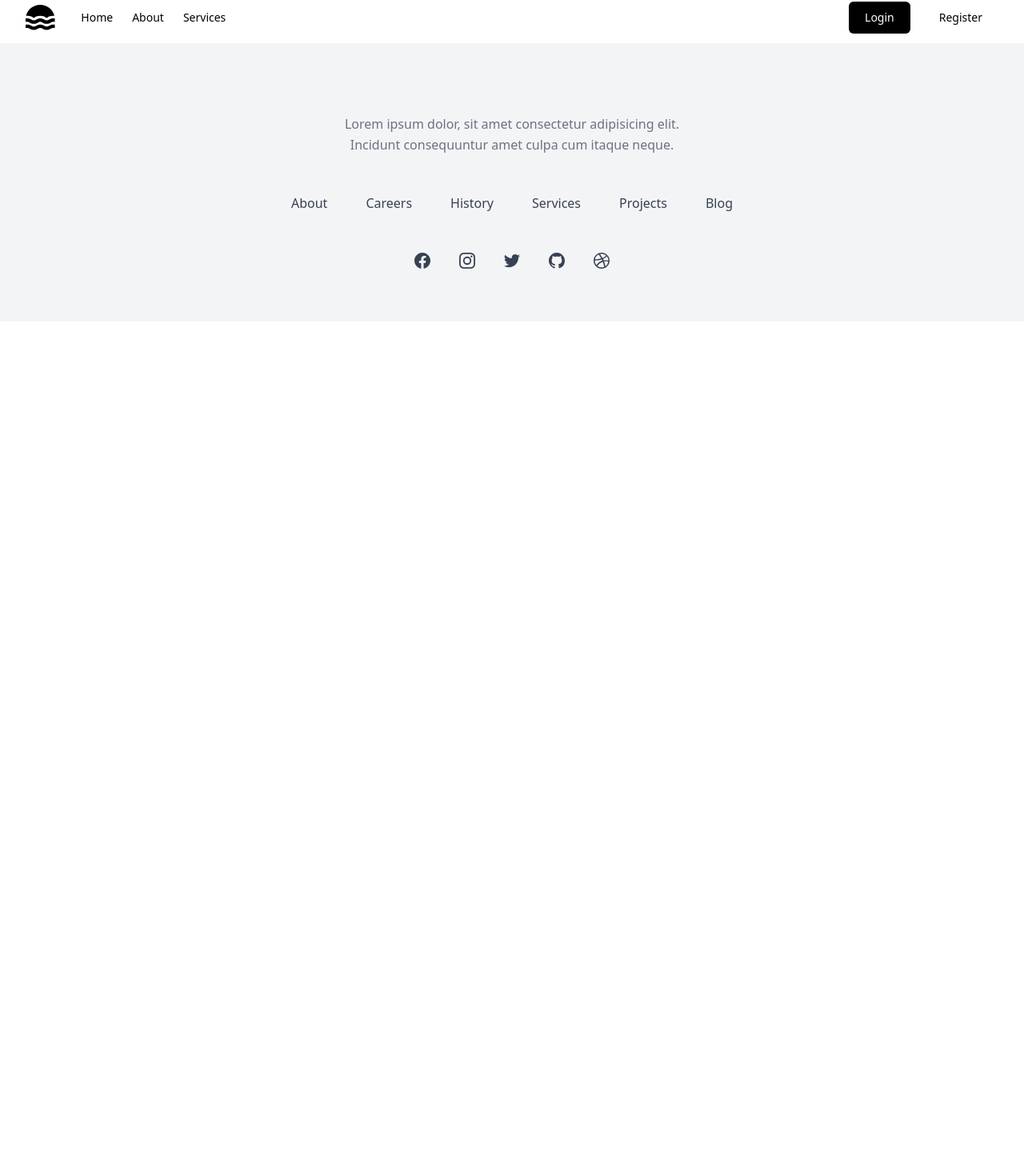
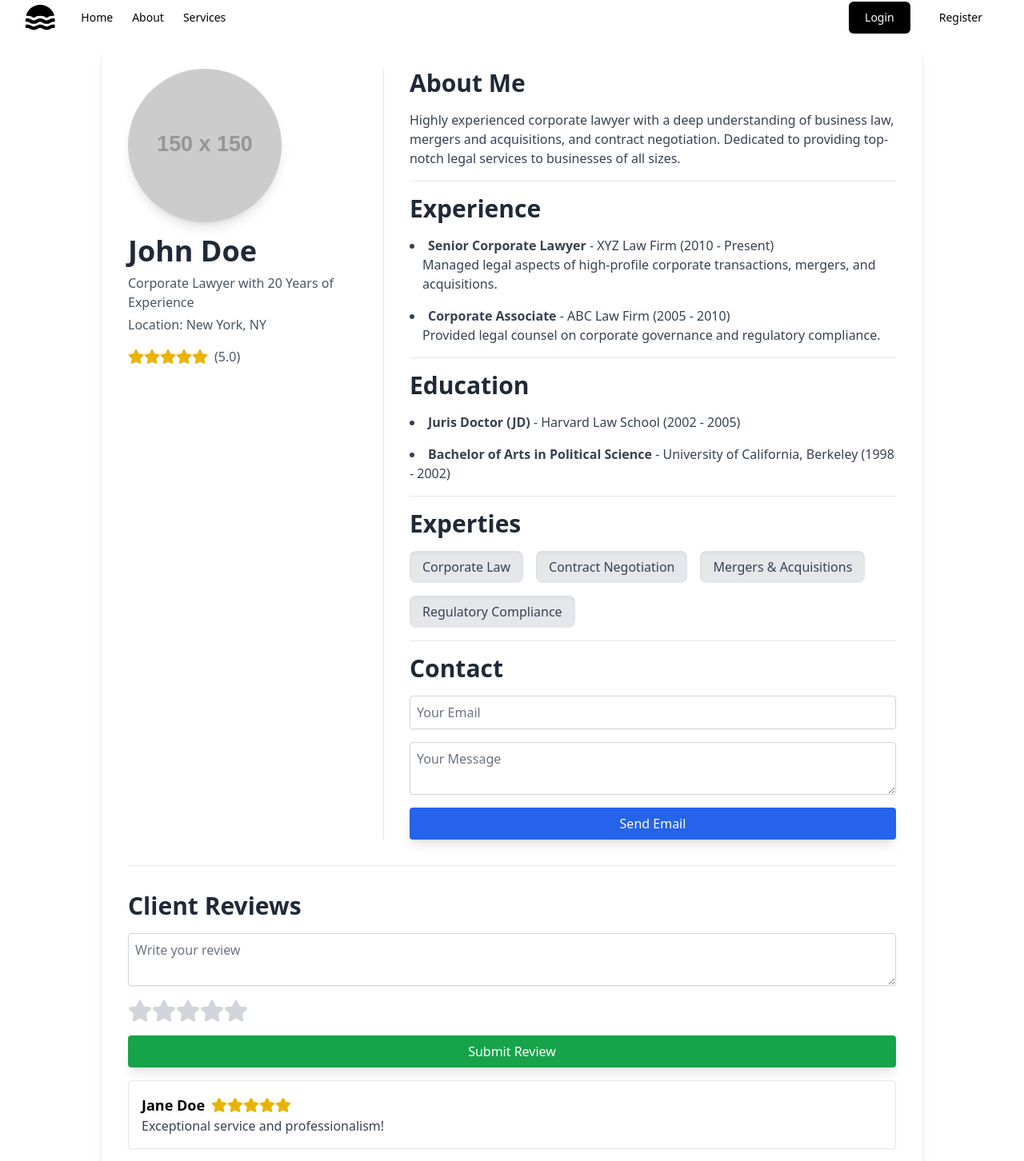
Before and after one commit to aditya4737/Mini-Project, a React (Vite) app in the folder client/: page /LawyerProfile in a window 1280 px wide. Shown: the part 10-1462 px from the top of the page at 80% size. Before the commit the page ends 800 px from the top, so only its background shows below. Built offline with nearby package versions, Linux system fonts and the light colour scheme.

Commit message:
added lawyerprofile page with dummy data

```diff
--- a/client/package.json
+++ b/client/package.json
@@ -14,6 +14,7 @@
     "jspdf": "^2.5.1",
     "react": "^18.3.1",
     "react-dom": "^18.3.1",
+    "react-icons": "^5.3.0",
     "react-router-dom": "^6.26.0"
   },
   "devDependencies": {
--- a/client/src/App.jsx
+++ b/client/src/App.jsx
@@ -13,6 +13,7 @@ import Home from './pages/Home';
 import Header from './components/Header';
 import Footer from './components/Footer';
 import { LawyerLogin } from './pages/LawyerLogin';
+import LawyerProfile from './pages/LawyerProfile';
 
 function App() {
   const [count, setCount] = useState(0)
@@ -30,6 +31,7 @@ function App() {
         <Route path="/Lawyers" element={<Lawyers/>}/>
         <Route path="/Chat" element={<Chat/>}/>
         <Route path="/LawyerLogin" element={<LawyerLogin/>}/>
+        <Route path="/LawyerProfile" element={<LawyerProfile/>}/>
       </Routes>
     <Footer/>
     </BrowserRouter>
--- /dev/null
+++ b/client/src/pages/LawyerProfile.jsx
@@ -0,0 +1,172 @@
+import React, { useState } from 'react';
+import { FaStar } from "react-icons/fa";
+
+const Lawyers = () => {
+  const [reviews, setReviews] = useState([
+    { id: 1, name: "Jane Doe", content: "Exceptional service and professionalism!", rating: 5 },
+    { id: 2, name: "Michael Brown", content: "Highly recommended for corporate law matters.", rating: 4 },
+  ]);
+
+  const [newReview, setNewReview] = useState("");
+  const [newRating, setNewRating] = useState(0);
+
+  const handleReviewSubmit = (e) => {
+    e.preventDefault();
+    if (newReview.trim() === "" || newRating === 0) return;
+
+    const newReviewObj = {
+      id: reviews.length + 1,
+      name: "Anonymous",
+      content: newReview,
+      rating: newRating,
+    };
+
+    setReviews([...reviews, newReviewObj]);
+    setNewReview("");
+    setNewRating(0);
+  };
+
+  const renderStars = (rating) => {
+    return [...Array(5)].map((_, i) => (
+      <FaStar
+        key={i}
+        className={i < rating ? "text-yellow-500" : "text-gray-300"}
+        size={20}
+      />
+    ));
+  };
+
+  return (
+    <div className="max-w-5xl mx-auto bg-white shadow-lg rounded-lg p-8">
+      <div className="flex flex-col md:flex-row">
+        {/* Left Column: Profile Image and Basic Info */}
+        <div className="md:w-1/3 flex flex-col items-center md:items-start border-r border-gray-200 pr-8 mb-8 md:mb-0">
+          <img
+            src="https://via.placeholder.com/150"
+            alt="Profile"
+            className="rounded-full w-40 h-40 md:w-48 md:h-48 mb-4 shadow-lg"
+          />
+          <h1 className="text-4xl font-bold text-gray-800 text-center md:text-left">John Doe</h1>
+          <p className="text-gray-600 mt-2 text-center md:text-left">Corporate Lawyer with 20 Years of Experience</p>
+          <p className="text-gray-600 mt-1 text-center md:text-left">Location: New York, NY</p>
+
+          {/* Profile Rating */}
+          <div className="flex items-center mt-4">
+            {renderStars(5)}
+            <span className="ml-2 text-gray-600">(5.0)</span>
+          </div>
+        </div>
+
+        {/* Right Column: Detailed Information */}
+        <div className="md:w-2/3 pl-0 md:pl-8">
+          <div className="border-b border-gray-200 pb-4 mb-4">
+            <h2 className="text-3xl font-semibold text-gray-800 mb-4">About Me</h2>
+            <p className="text-gray-700">
+              Highly experienced corporate lawyer with a deep understanding of business law, mergers and acquisitions, and contract negotiation. Dedicated to providing top-notch legal services to businesses of all sizes.
+            </p>
+          </div>
+
+          <div className="border-b border-gray-200 pb-4 mb-4">
+            <h2 className="text-3xl font-semibold text-gray-800 mb-4">Experience</h2>
+            <ul className="list-disc list-inside text-gray-700 space-y-4">
+              <li>
+                <span className="font-semibold">Senior Corporate Lawyer</span> - XYZ Law Firm (2010 - Present)
+                <p className="ml-4">Managed legal aspects of high-profile corporate transactions, mergers, and acquisitions.</p>
+              </li>
+              <li>
+                <span className="font-semibold">Corporate Associate</span> - ABC Law Firm (2005 - 2010)
+                <p className="ml-4">Provided legal counsel on corporate governance and regulatory compliance.</p>
+              </li>
+            </ul>
+          </div>
+
+          <div className="border-b border-gray-200 pb-4 mb-4">
+            <h2 className="text-3xl font-semibold text-gray-800 mb-4">Education</h2>
+            <ul className="list-disc list-inside text-gray-700 space-y-4">
+              <li>
+                <span className="font-semibold">Juris Doctor (JD)</span> - Harvard Law School (2002 - 2005)
+              </li>
+              <li>
+                <span className="font-semibold">Bachelor of Arts in Political Science</span> - University of California, Berkeley (1998 - 2002)
+              </li>
+            </ul>
+          </div>
+
+          <div className="pb-4">
+            <h2 className="text-3xl font-semibold text-gray-800 mb-4">Experties</h2>
+            <div className="flex flex-wrap gap-4 text-gray-700">
+              <span className="bg-gray-200 py-2 px-4 rounded-lg shadow-inner">Corporate Law</span>
+              <span className="bg-gray-200 py-2 px-4 rounded-lg shadow-inner">Contract Negotiation</span>
+              <span className="bg-gray-200 py-2 px-4 rounded-lg shadow-inner">Mergers & Acquisitions</span>
+              <span className="bg-gray-200 py-2 px-4 rounded-lg shadow-inner">Regulatory Compliance</span>
+            </div>
+          </div>
+
+          <div className="border-t border-gray-200 pt-4">
+            <h2 className="text-3xl font-semibold text-gray-800 mb-4">Contact</h2>
+            <form className="flex flex-col space-y-4">
+              <input
+                type="email"
+                placeholder="Your Email"
+                className="border border-gray-300 p-2 rounded shadow-sm"
+              />
+              <textarea
+                placeholder="Your Message"
+                className="border border-gray-300 p-2 rounded shadow-sm"
+              ></textarea>
+              <button
+                type="submit"
+                className="bg-blue-600 text-white py-2 rounded hover:bg-blue-700 transition duration-200 shadow-lg"
+              >
+                Send Email
+              </button>
+            </form>
+          </div>
+        </div>
+      </div>
+
+      {/* Comment Section */}
+      <div className="border-t border-gray-200 pt-8 mt-8">
+        <h2 className="text-3xl font-semibold text-gray-800 mb-4">Client Reviews</h2>
+        <form onSubmit={handleReviewSubmit} className="flex flex-col space-y-4 mb-4">
+          <textarea
+            value={newReview}
+            onChange={(e) => setNewReview(e.target.value)}
+            placeholder="Write your review"
+            className="border border-gray-300 p-2 rounded shadow-sm"
+          ></textarea>
+          <div className="flex items-center">
+            {[...Array(5)].map((_, i) => (
+              <FaStar
+                key={i}
+                className={`${i < newRating ? "text-yellow-500" : "text-gray-300"} cursor-pointer`}
+                size={30}
+                onClick={() => setNewRating(i + 1)}
+              />
+            ))}
+          </div>
+          <button
+            type="submit"
+            className="bg-green-600 text-white py-2 rounded hover:bg-green-700 transition duration-200 shadow-lg"
+          >
+            Submit Review
+          </button>
+        </form>
+
+        <div className="space-y-4">
+          {reviews.map((review) => (
+            <div key={review.id} className="border border-gray-200 p-4 rounded shadow-sm">
+              <div className="flex items-center">
+                <p className="font-semibold text-lg">{review.name}</p>
+                <div className="flex ml-2">{renderStars(review.rating)}</div>
+              </div>
+              <p className="text-gray-700">{review.content}</p>
+            </div>
+          ))}
+        </div>
+      </div>
+    </div>
+  );
+};
+
+export default Lawyers;
```
Also changed, not shown: 1 other file (tests, documents, lock files or other folders).
